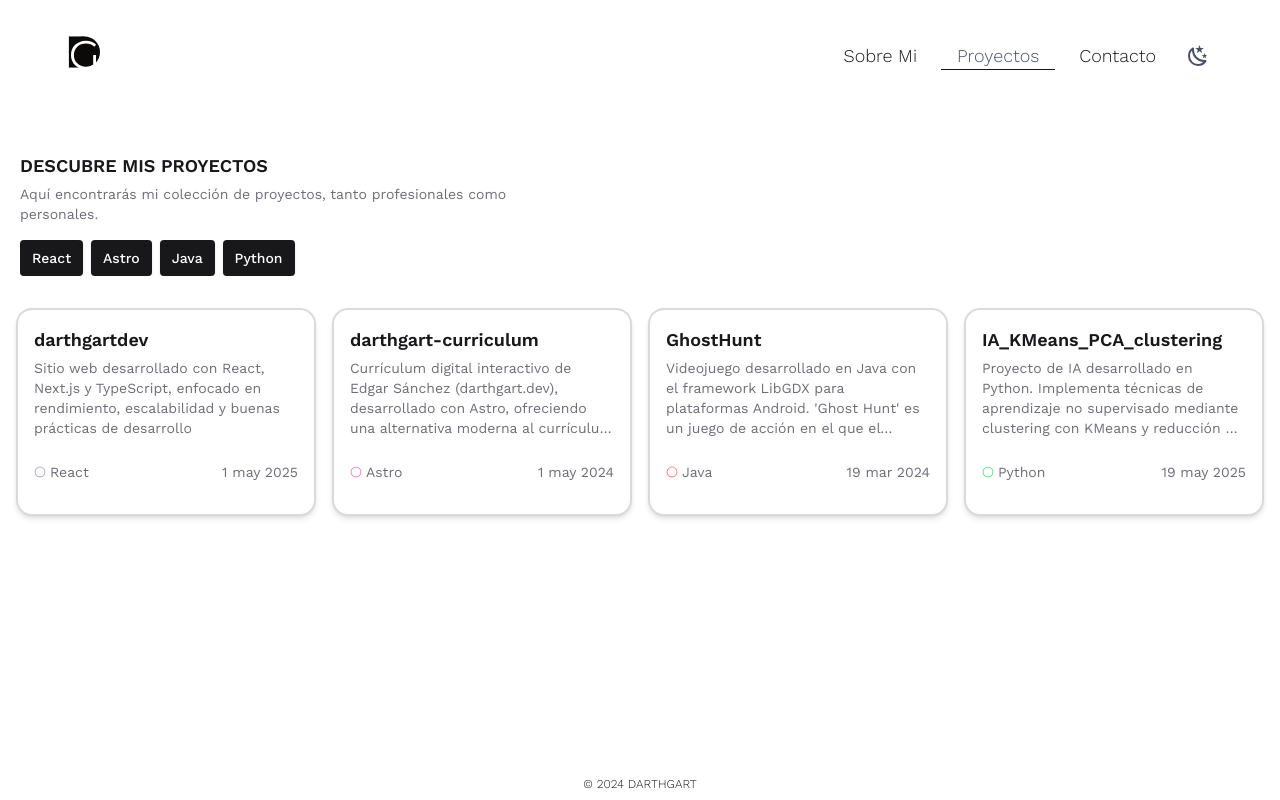
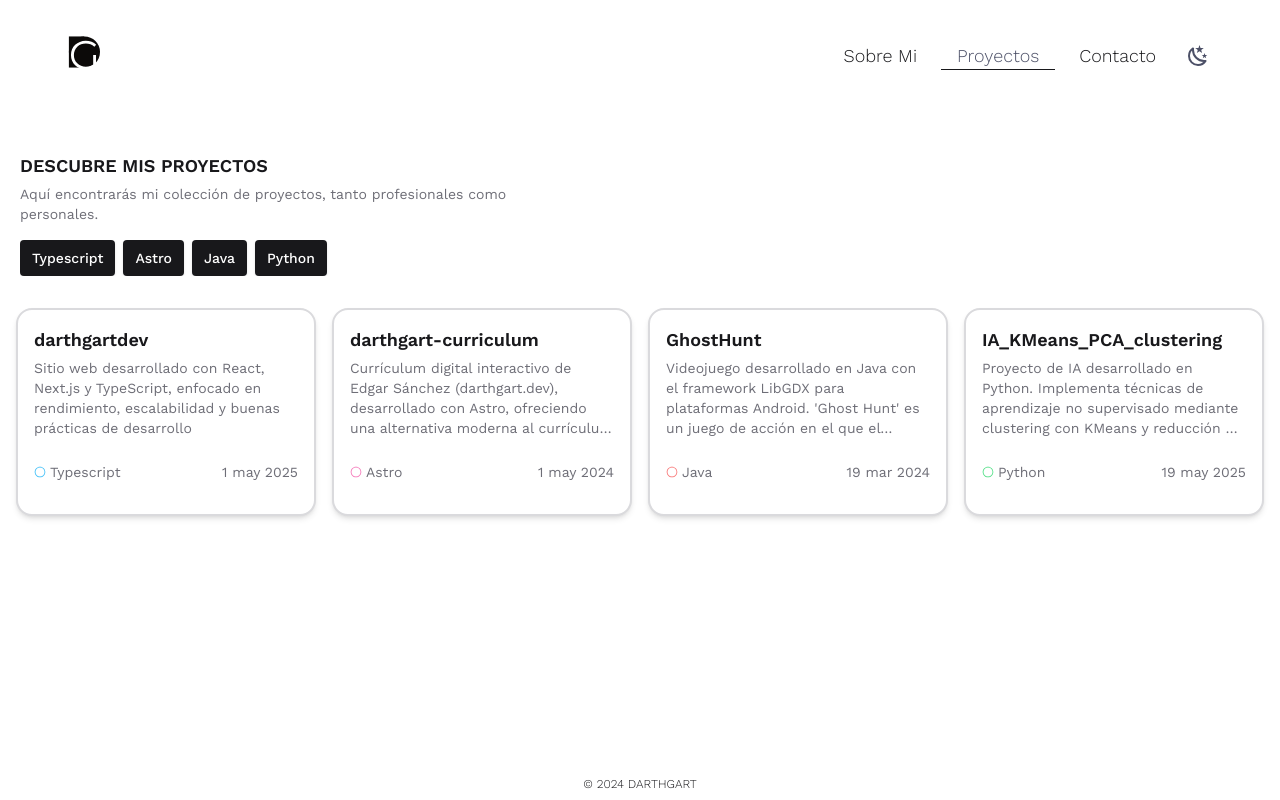
Before and after one commit to darthgart/darthgartdev, a Next.js app: page /work in a window 1280 px wide. Built offline with nearby package versions, Linux system fonts and the light colour scheme.

Commit message:
Updt project

```diff
--- a/src/components/projects/projects.ts
+++ b/src/components/projects/projects.ts
@@ -5,7 +5,7 @@ export const localProjects = [
         name: "darthgartdev",
         description:
         "Sitio web desarrollado con React, Next.js y TypeScript, enfocado en rendimiento, escalabilidad y buenas prácticas de desarrollo",
-        language: "React",
+        language: "Typescript",
         updated_at: "2025-05-01",
         owner: {
             avatar_url: "https://avatars.githubusercontent.com/u/your-user-id"
```
